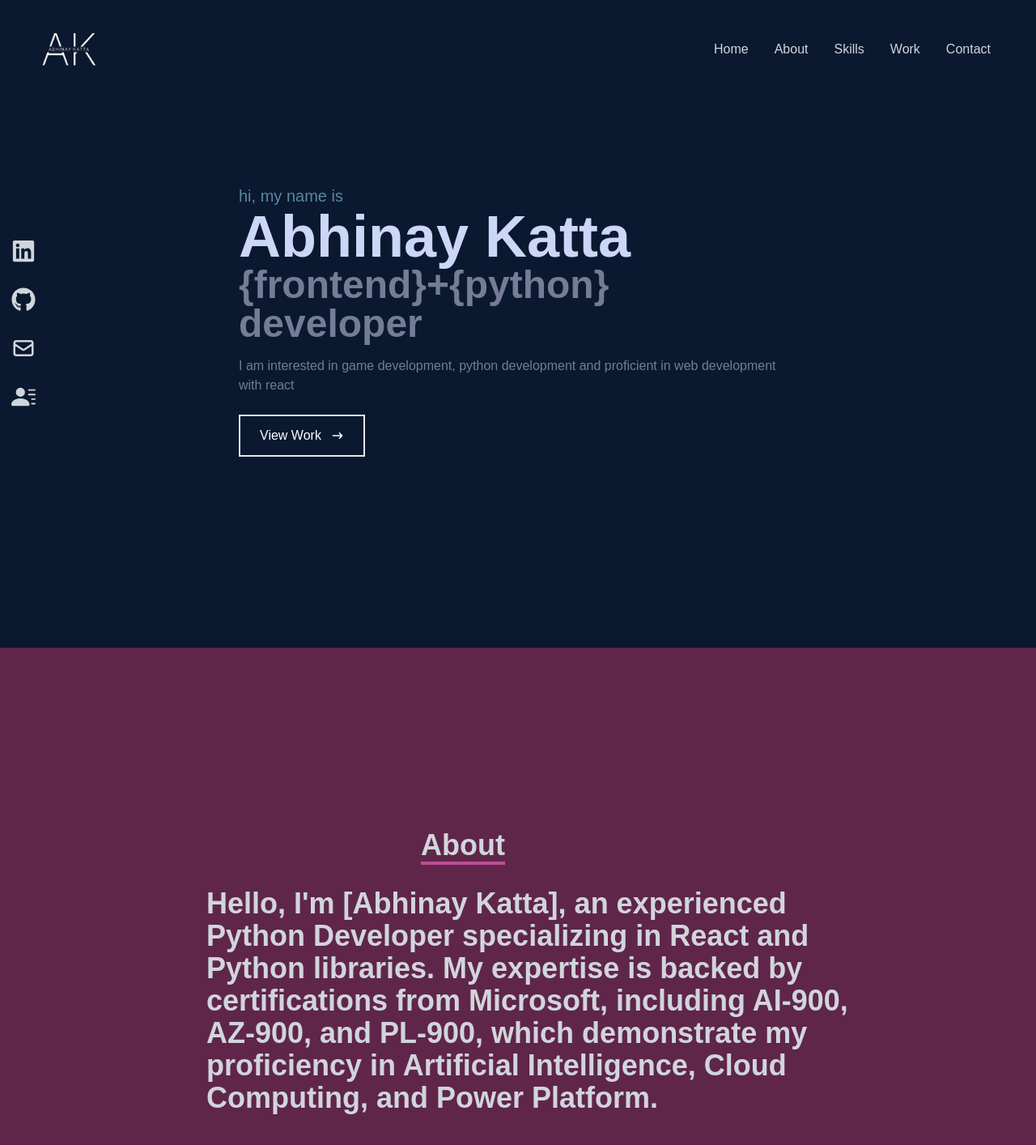
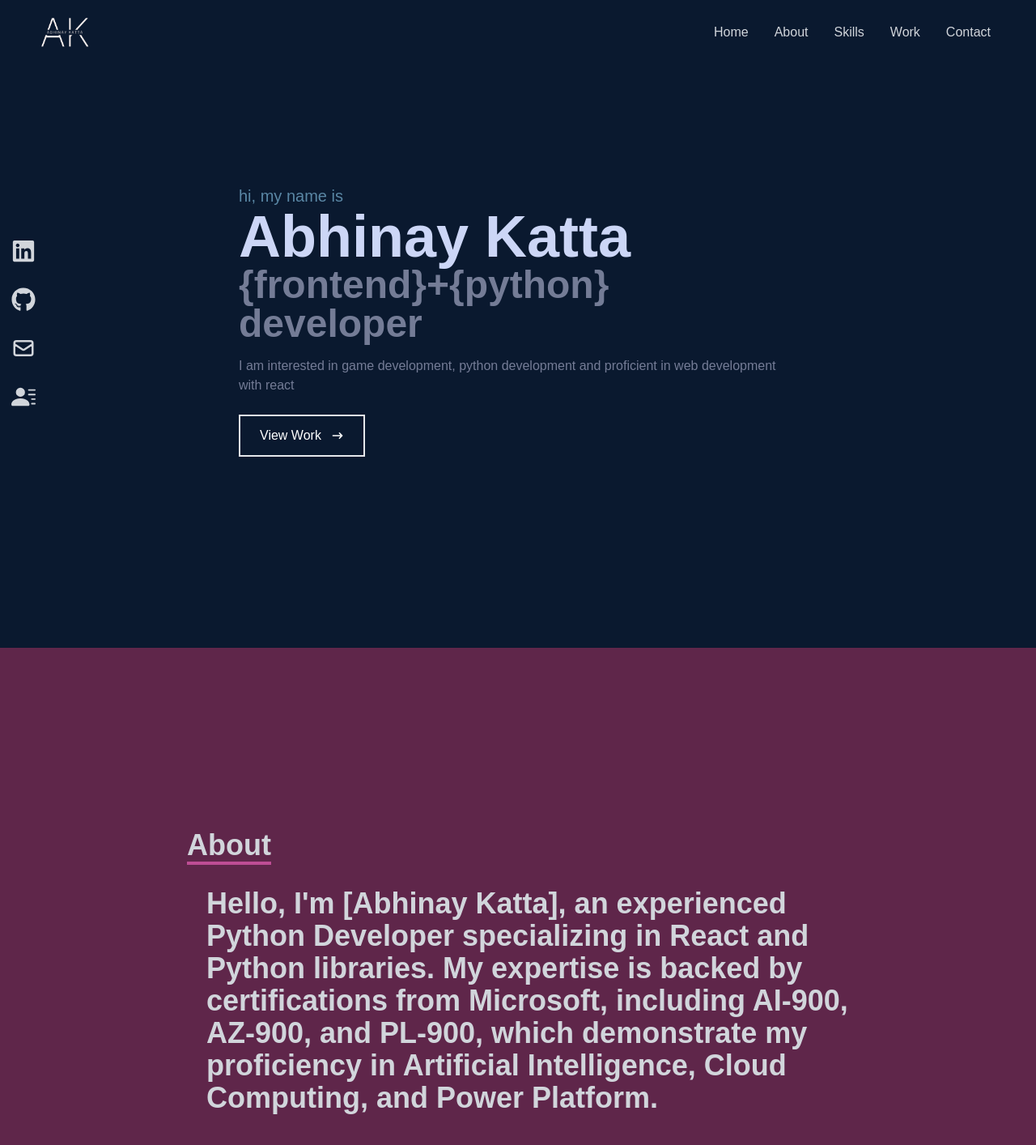
Before and after one commit to abhikatta/portfolio, a React (Create React App) app: page / in a window 1280 px wide. Shown: the top 1414 px of the page at 81% size. Built offline with nearby package versions, Linux system fonts and the light colour scheme.

Commit message:
more-css

```diff
--- a/src/components/About.jsx
+++ b/src/components/About.jsx
@@ -6,7 +6,7 @@ const About = () => {
       <div className="flex flex-col justify-center items-center w-full h-screen">
         {/* Container */}
         <div className=" w-full max-w-[53.125rem] grid grid-cols-2 gap-8">
-          <div className="md:text-right pb-8 pl-4">
+          <div className="md:text-left pb-8 pl-4">
             <p className="text-4xl font-bold inline border-b-4 border-[#be4d95]">
               About
             </p>
--- a/src/components/Navbar.jsx
+++ b/src/components/Navbar.jsx
@@ -11,9 +11,11 @@ const Navbar = () => {
   };
 
   return (
-    <div className="fixed w-full h-100px flex justify-between items-center px-10 py-4 bg-[#0a192f] text-gray-300">
+    <div className="fixed w-full h-[5rem] flex justify-between items-center px-10 py-4 bg-transparent text-gray-300">
       <div>
-        <img src={Logo} alt="logo" style={{ width: "90px" }}></img>
+        <a href="/">
+          <img src={Logo} alt="logo" style={{ width: "5rem" }}></img>
+        </a>
       </div>
       <ul className="hidden lg:flex">
         {/*if size > medium its flex else hidden */}
@@ -113,7 +115,7 @@ const Navbar = () => {
             <a
               className="flex justify-between items-center w-full text-gray-300"
               href="/">
-              Resūme
+              Résumé
               <BsFillPersonLinesFill size={30} />
             </a>
           </li>
```
